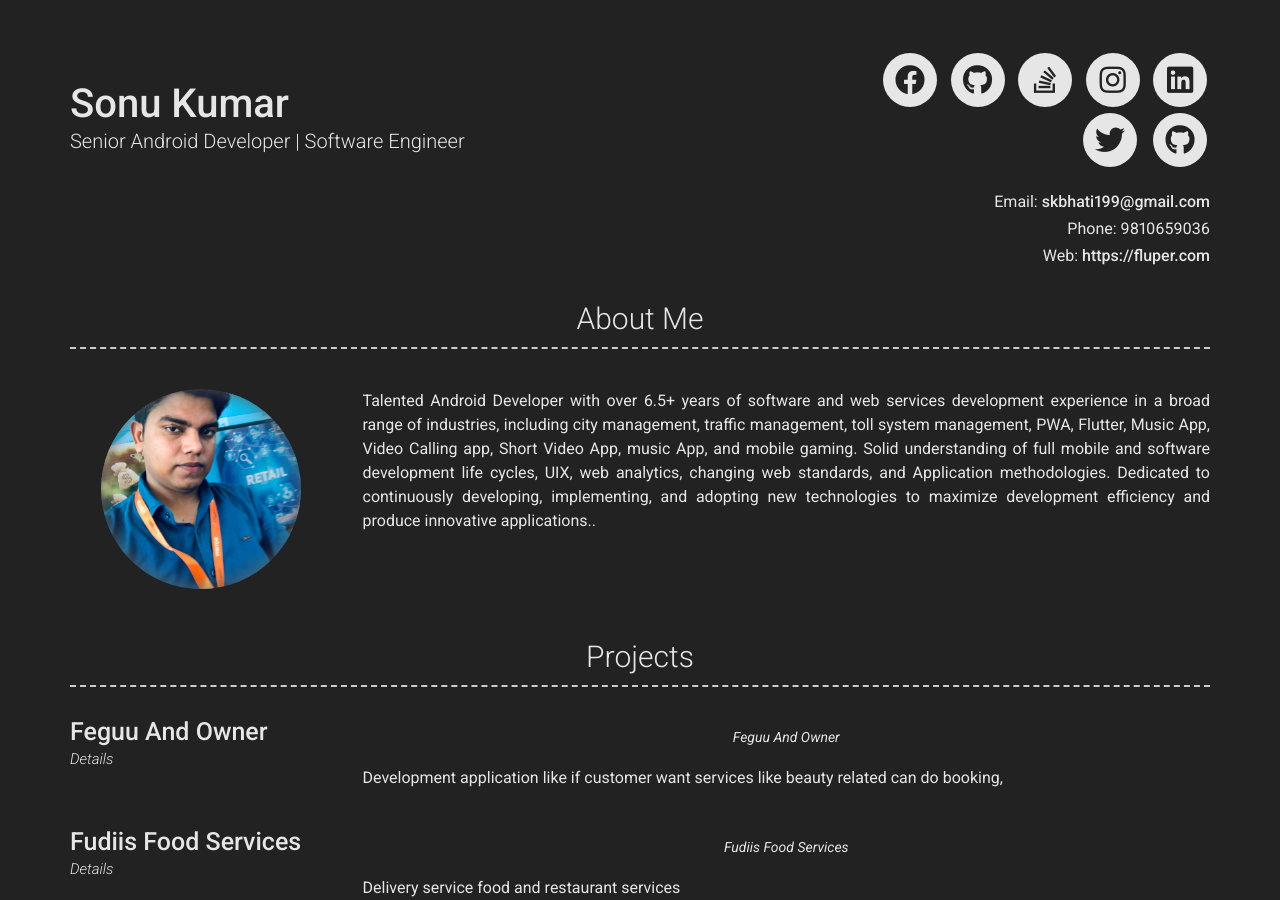
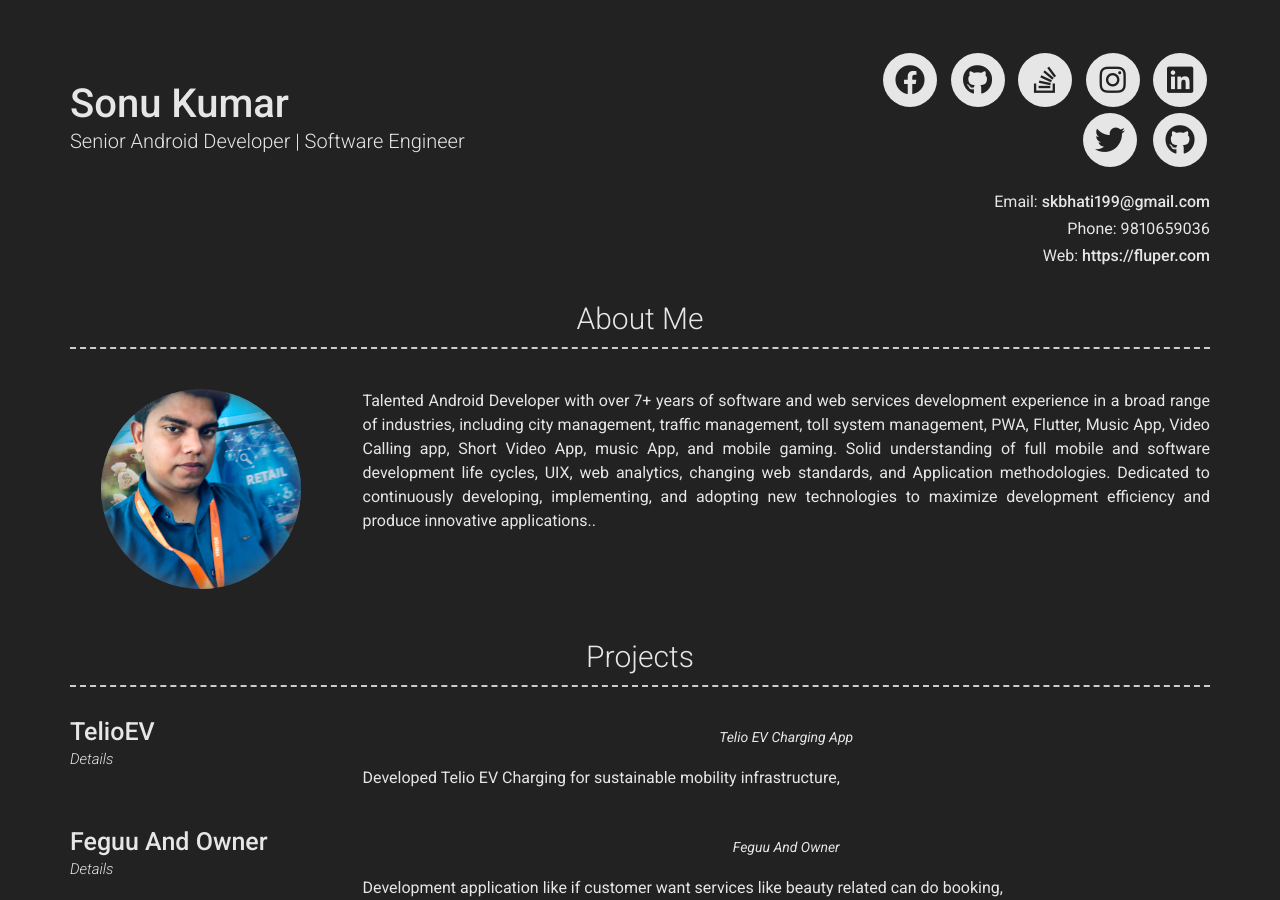
Before and after one commit to skbhati199/skbhati199.github.io, a Jekyll site: the page built from index.md, in a window 1280 px wide and 900 px high. Built offline with Jekyll 4.4.1, drawn with Linux system fonts in a browser that asks for light colours; nearby versions of some CDN libraries; some of the changed text lies outside the part shown.

Commit message:
update latest CS

```diff
--- a/_config.yml
+++ b/_config.yml
@@ -45,7 +45,7 @@ additional_links:
 # about_title: About Me (Use this to override about section title)
 about_profile_image: images/profile.jpg
 about_content: | # this will include new lines to allow paragraphs
-  Talented Android Developer with over 6.5+ years of software and web services development experience in a broad range of industries, including city management, traffic management,
+  Talented Android Developer with over 7+ years of software and web services development experience in a broad range of industries, including city management, traffic management,
   toll system management, PWA, Flutter, Music App, Video Calling app, Short Video App, music App, and mobile gaming. Solid understanding of full mobile and software development
   life cycles, UIX, web analytics, changing web standards, and Application methodologies. Dedicated to continuously developing, implementing, and adopting new technologies to
   maximize development efficiency and produce innovative applications..
@@ -54,6 +54,14 @@ content:
   - title: Projects # Title for the section
     layout: list # Type of content section (list/text)
     content:
+      - layout: left
+        title: TelioEV
+        link: https//www.telioev.com
+        link_text: Details
+        quote: >
+          Telio EV Charging App
+        description: | # this will include new lines to allow paragraphs
+          Developed Telio EV Charging for sustainable mobility infrastructure,
       - layout: left
         title: Feguu And Owner
         link: https//www.fluper.com
@@ -142,9 +150,18 @@ content:
     layout: list
     content:
       - layout: right
+        title: Infoskills Technology Pvt Ltd
+        sub_title: Android Developer
+        caption: Date Range (eg. May 2022 - present)
+        link: https//www.infoskillstechnology.com
+        quote: >
+          React Native/Flutter/Android/iOS Apps Developement
+        description: | # this will include new lines to allow paragraphs
+          Application Development with Team + design + code + features
+      - layout: right
         title: Fluper Limited
         sub_title: Android Developer
-        caption: Date Range (eg. Feb 2020 - present)
+        caption: Date Range (eg. Feb 2020 - Apr 2022)
         link: https//www.fluper.com
         quote: >
           Mobile Apps Developement
```
Also changed, not shown: README.md.
